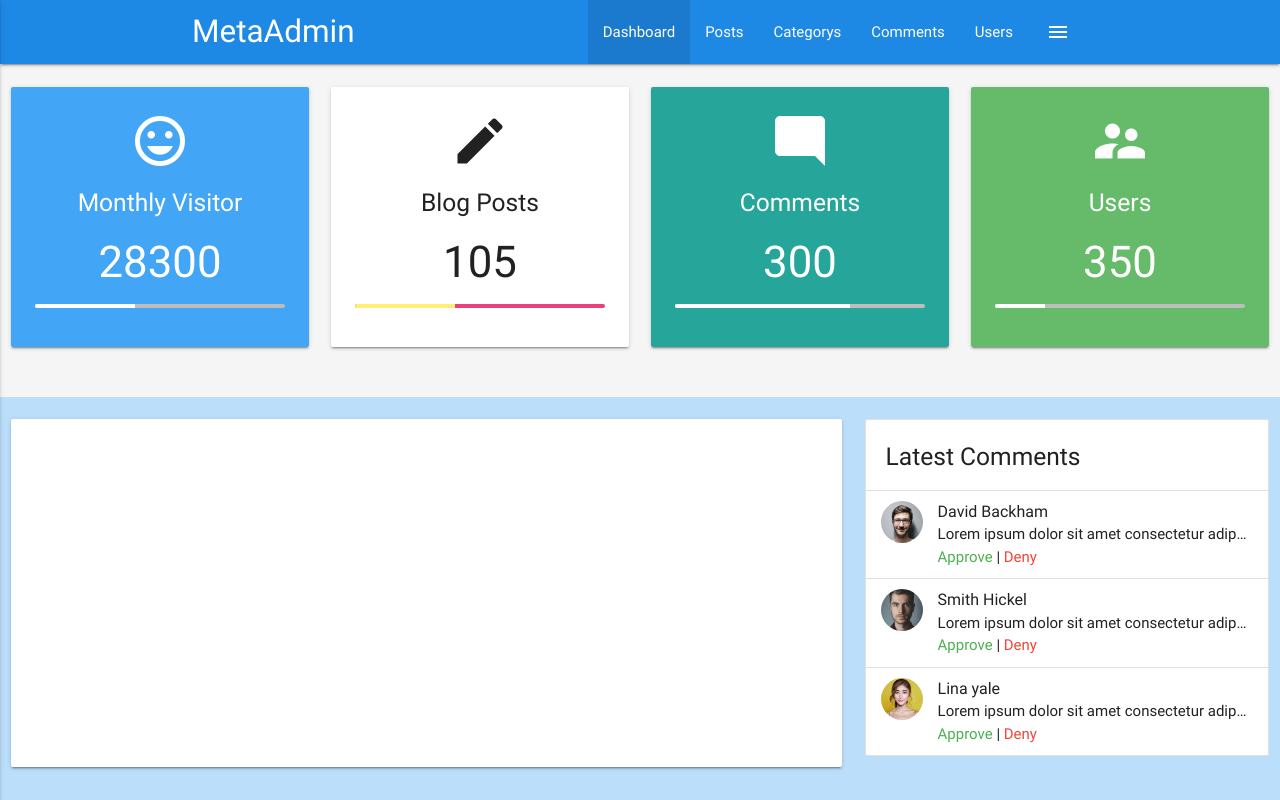
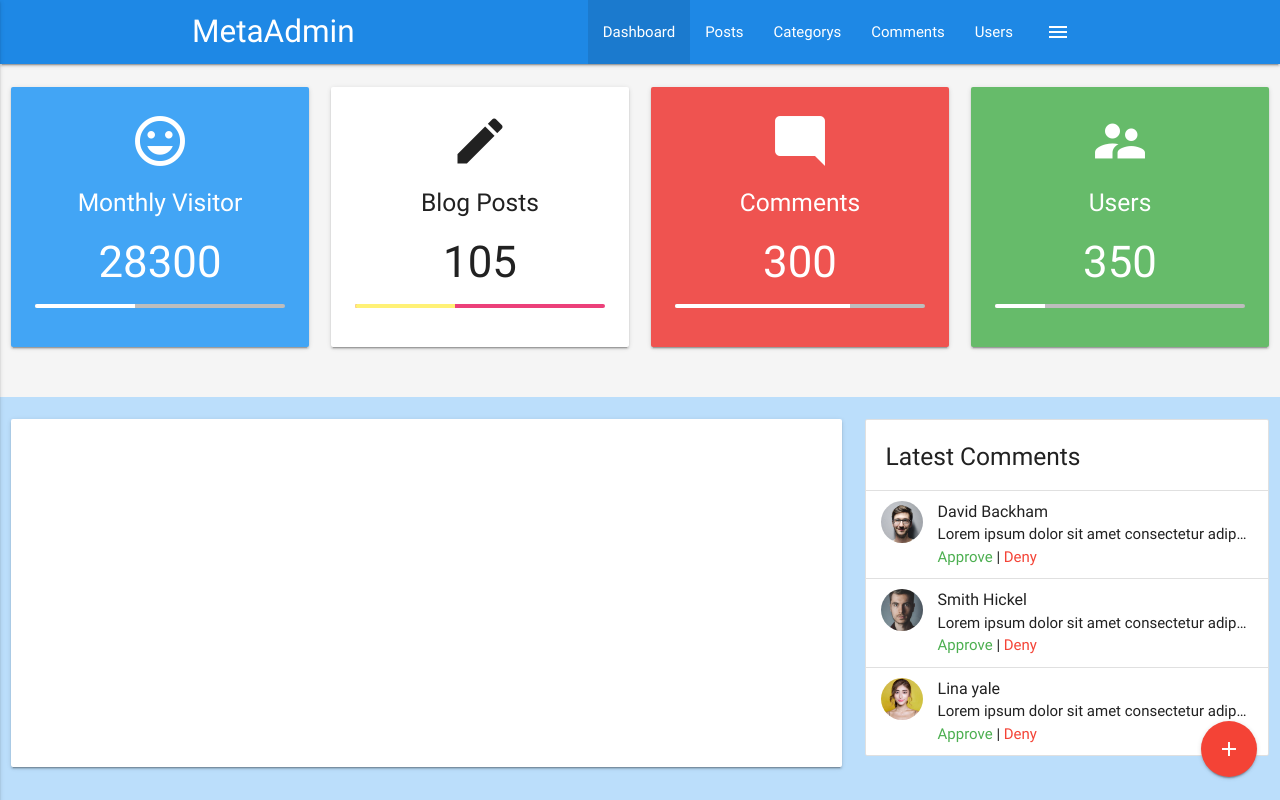
Before and after one commit to streetracer48/interactive-metaAdmin, a plain HTML site: page index.html in a window 1280 px wide. Shown: the top 800 px of the page. Drawn offline with nearby package versions, Linux system fonts and the light colour scheme; a script that the page names is missing.

Commit message:
floating button add st1

```diff
--- a/index.html
+++ b/index.html
@@ -94,7 +94,7 @@
         </div>
       </div>
       <div class="col s12 m6 l3">
-        <div class="card-panel teal lighten-1 white-text center">
+        <div class="card-panel red lighten-1 white-text center">
           <i class="material-icons medium">mode_comment</i>
           <h5>Comments</h5>
           <h3 class="count">300</h3>
@@ -255,6 +255,20 @@
 </p>
 </footer>
 
+ <!-- Fixed Action Button -->
+
+  <div class="fixed-action-btn">
+    <a class="btn-floating btn-large red waves-effect">
+      <i class="material-icons">add</i>
+    </a>
+    <ul>
+      <a href="" class="modal-trigger btn-floating blue" id="#post-modal">
+        <i class="material-icons">mode_edit</i>
+      </a>
+    </ul>
+  </div>
+
+
   <!-- PreLoader -->
 
   <div class="loader preloader-wrapper big active">
```
